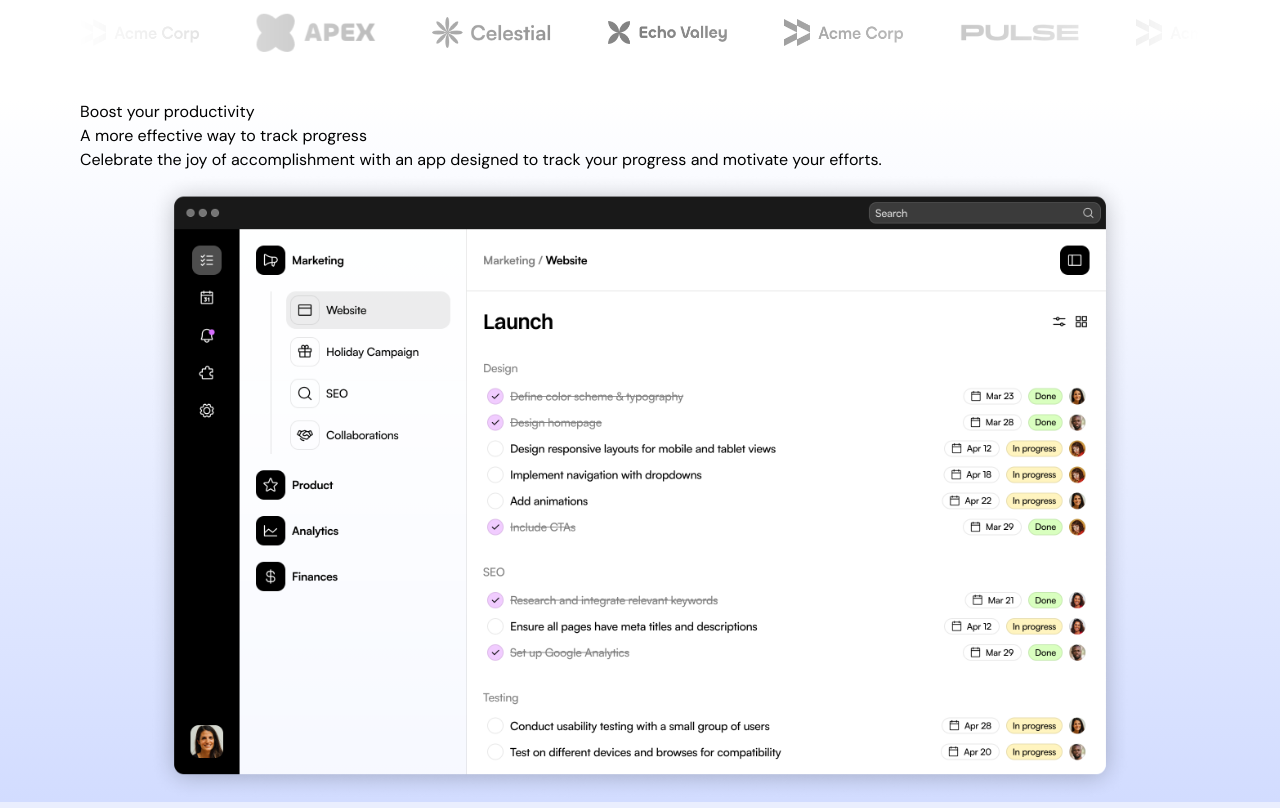
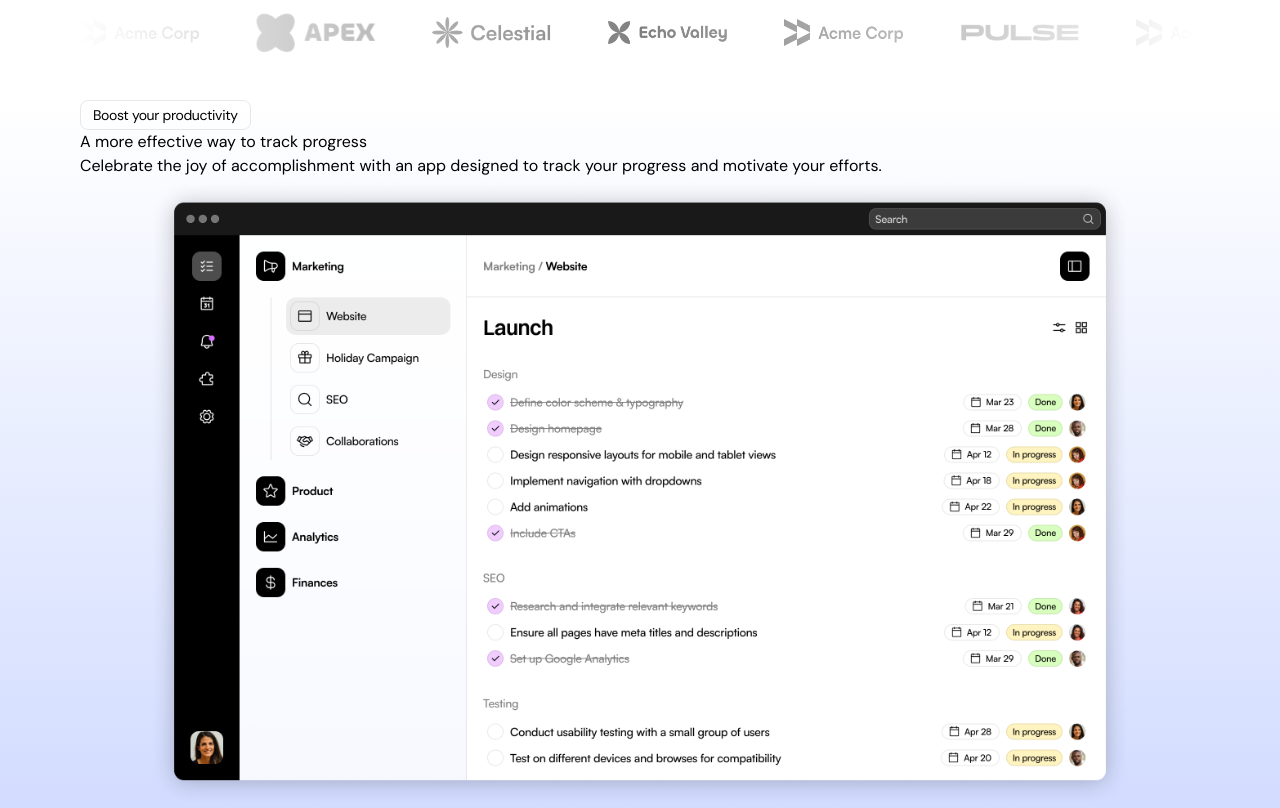
Before and after one commit to Meetkamal256/saas-landing-page, a Next.js app: page / in a window 1280 px wide. Shown: the part 879-1687 px from the top of the page. Built offline with nearby package versions, Linux system fonts and the light colour scheme.

Commit message:
feat:(styles): add reusable styles .tag using tailwind component layer

```diff
--- a/app/globals.css
+++ b/app/globals.css
@@ -16,7 +16,6 @@ body {
 html {
   scroll-behavior: smooth;
 }
-
 
 input,
 button,
@@ -66,6 +65,10 @@ a {
   .btn-text {
     @apply text-black bg-transparent;
   }
+
+  .tag {
+    @apply text-sm inline-flex border border-[#222]/10 py-1 px-3 rounded-lg tracking-tight;
+  }
 }
 
 @media (prefers-reduced-motion: no-preference) {
--- a/app/sections/Hero.tsx
+++ b/app/sections/Hero.tsx
@@ -7,7 +7,7 @@ export const Hero = () => {
       <div className="container">
         <div className="md:flex items-center">
           <div className="md:w-[478px] lg:w-1/2">
-            <div className="text-sm inline-flex border border-[#222]/10 py-1 px-3 rounded-lg tracking-tight">
+            <div className="tag">
               Version 2.0 is here
             </div>
             <h1 className="font-bold text-5xl md:text-7xl bg-gradient-to-b from-black to-[#001E7F] text-transparent bg-clip-text mt-6">
--- a/app/sections/ProductShowcase.tsx
+++ b/app/sections/ProductShowcase.tsx
@@ -4,7 +4,7 @@ export const ProductShowcase = () => {
   return (
     <section className="bg-gradient-to-b from-[#ffff] to-[#D2DCFF]">
       <div className="container">
-        <div>Boost your productivity</div>
+        <div className="tag">Boost your productivity</div>
         <h2>A more effective way to track progress</h2>
         <p>
           Celebrate the joy of accomplishment with an app designed to track your
```
